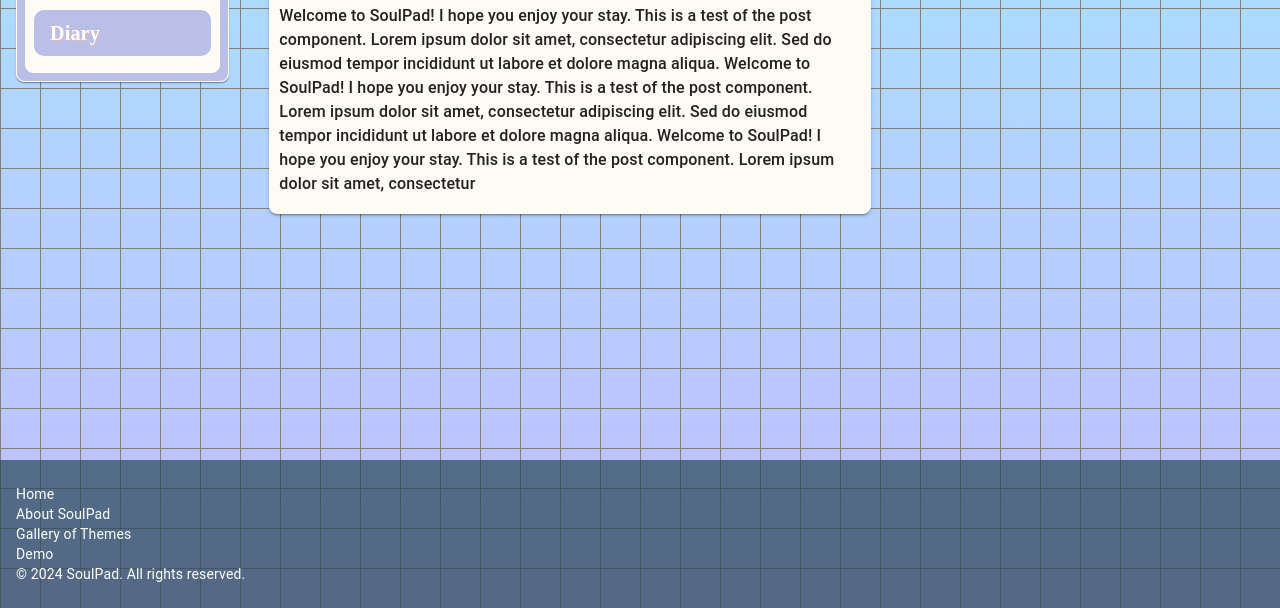
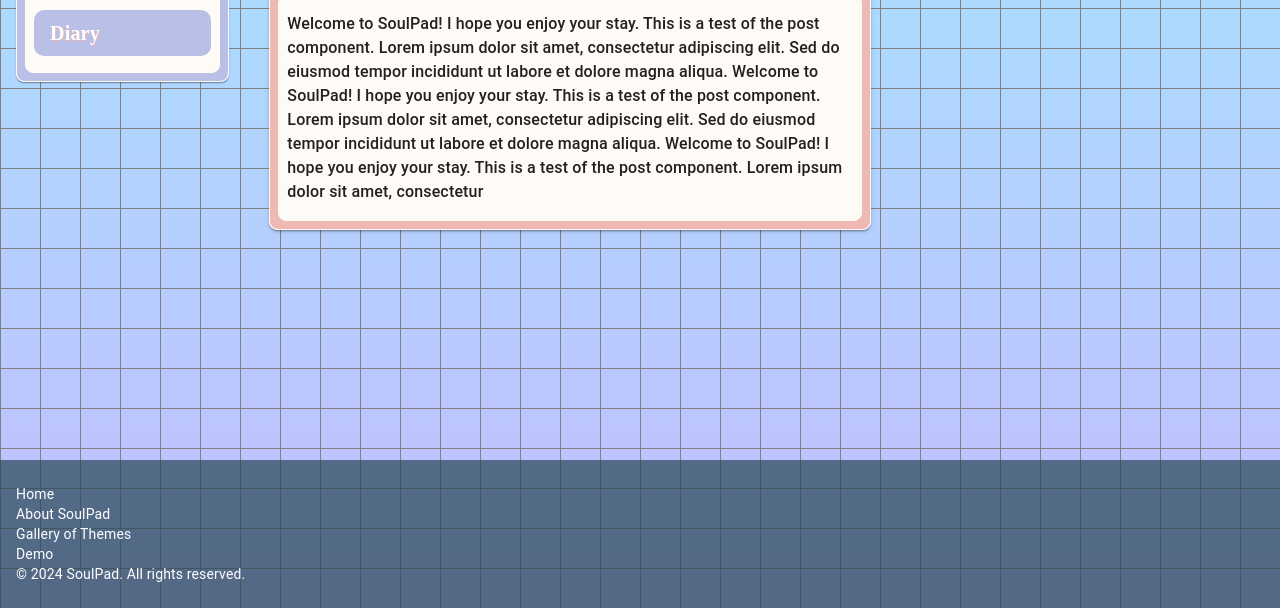
Before and after one commit to TheSoulPad/soulpad_marketing, a Gatsby site: page /Gallery in a window 1280 px wide. Shown: the part 192-800 px from the top of the page. Built offline with nearby package versions, Linux system fonts and the light colour scheme; Gatsby itself is replaced by a stand-in of ours; a web font is replaced by a local one.

Commit message:
finished the rich text post

```diff
--- a/src/Components/RichTextPost.tsx
+++ b/src/Components/RichTextPost.tsx
@@ -9,6 +9,7 @@
 import Typography from "@mui/material/Typography";
 import {
   HeaderStyle,
+  CardStyle,
   PaperStyle,
   ContentStyle,
   IconStyle,
@@ -20,6 +21,7 @@
 interface RichTextPostProps {
   children: React.ReactNode;
   header: HeaderStyle | Simple;
+  card: CardStyle | Simple;
   paper: PaperStyle | SimplePaper;
   content: ContentStyle | SimpleContent;
   subHeader: string;
@@ -38,12 +40,8 @@
   cursor: pointer;
 `;
 
-const PostTitle = styled.h3`
-  padding: 0;
-  margin: 0;
-`;
-
 const RichTextPost: React.FC<RichTextPostProps> = ({
+  card,
   paper,
   subHeader,
   children,
@@ -76,7 +74,7 @@
 
   return (
     <Paper className="rich-text-post-paper" elevation={2} sx={allPaperStyles}>
-      <Box className="rich-text-post-card">
+      <Box className="rich-text-post-card" sx={card}>
         <Box className="rich-text-post-header" sx={HeaderStyles}>
           <Typography variant="h2" sx={header.text}>
             {subHeader}
--- a/src/pages/Gallery.tsx
+++ b/src/pages/Gallery.tsx
@@ -161,6 +161,7 @@
               header={theme.richTextPostStyles.header}
               subHeader="This is my first post!"
               paper={theme.paper}
+              card={theme.richTextPostStyles.card}
               content={theme.richTextPostStyles.content}
               icon={theme.icons}
               // bodyText={theme.richTextPostStyles.text}
--- a/src/styles/diary00/colors.ts
+++ b/src/styles/diary00/colors.ts
@@ -25,6 +25,7 @@
   mainBg00: softWhite,
   mainBg01: beige,
   mainBg02: lightPurple,
+  mainBg03: salmon,
   shine: softWhite,
   text01: softWhite,
   text02: purple,
--- a/src/styles/diary00/comps.ts
+++ b/src/styles/diary00/comps.ts
@@ -125,6 +125,16 @@
   },
   progressBar: {},
   richTextPost: {
+    card:{
+      ...content,
+      display: "block",
+      backgroundColor: c.mainBg03,
+      border: "unset",
+      text: {
+        ...f,
+        textShadow: purpleShadow,
+      },
+    },
     content: {
       ...content,
       backgroundColor: c.mainBg00,
```
